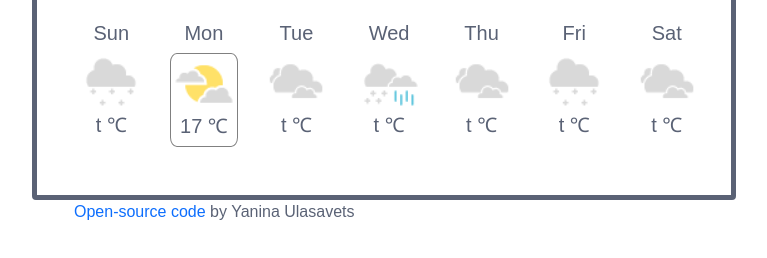
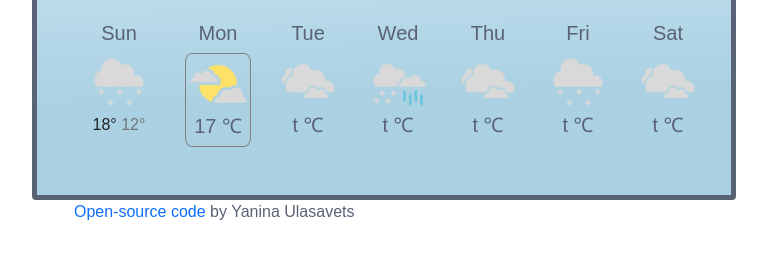
Before and after one commit to YaninaUl/weather-application, a plain HTML site: page index.html in a window 1280 px wide. Shown: the part 448-706 px from the top of the page, without its empty margins (256-1023 px from the left). Drawn offline with nearby package versions, Linux system fonts and the light colour scheme; no server answers.

Commit message:
styles update

```diff
--- a/index.html
+++ b/index.html
@@ -56,15 +56,18 @@
             <li><span id = "wind"></span></li>
             </ul>
           </div>
-
+         <div class="weather-forecast" id="forecast">
           <div class="row mb-5">
-            <div class="col">
+            <div class="col-2">
               <div>
                 <h5>Sun</h5>
                 <div class="daily-forecast">
                   <img src="images/snow_light.png"/>
-                  <h5> t ℃</h5>
                 </div>
+              <div class="weather-forecast-temp">
+                <span class="weather-forecast-temp-max"> 18°</span>
+                <span class="weather-forecast-temp-min">12°</span>
+              </div>
               </div>
           </div>
             <div class="col">
@@ -109,6 +112,7 @@
                 <h5> t ℃</h5>
               </div>
             </div>
+         </div>
 
           </div>
         </form>
--- a/src/wireframe_styles.css
+++ b/src/wireframe_styles.css
@@ -52,6 +52,11 @@ li::first-letter {
   border: 5px solid #5a6275;
   padding-left: 40px;
   padding-right: 30px;
+  background: linear-gradient(
+    178deg,
+    rgba(201, 234, 252, 0.51) 14.9%,
+    rgba(139, 192, 216, 0.73) 80%
+  );
 }
 
 #search-input {
@@ -62,7 +67,8 @@ li::first-letter {
   height: 70px;
 }
 
-.daily-forecast {
+.daily-forecast,
+.weather-forecast-temp {
   border-width: 5px;
   border-radius: 10%;
   text-align: center;
@@ -70,6 +76,14 @@ li::first-letter {
 }
 .daily-forecast img {
   height: 60px;
+}
+.weather-forecast-temp {
+  color: #202124;
+  font-family: Arial, Helvetica, sans-serif;
+  font-size: 16px;
+}
+.weather-forecast-temp-min {
+  color: #70757a;
 }
 .chosen-weather {
   border: 1px solid grey;
```
